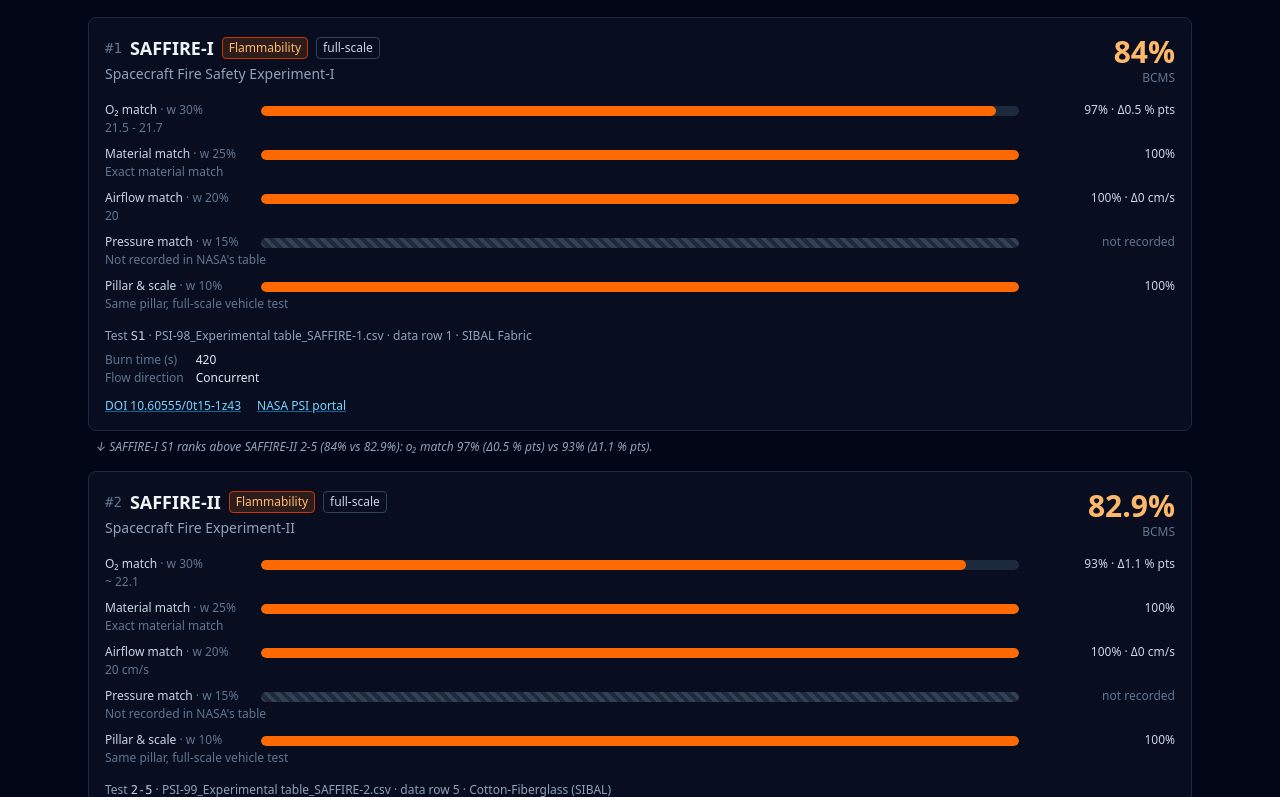
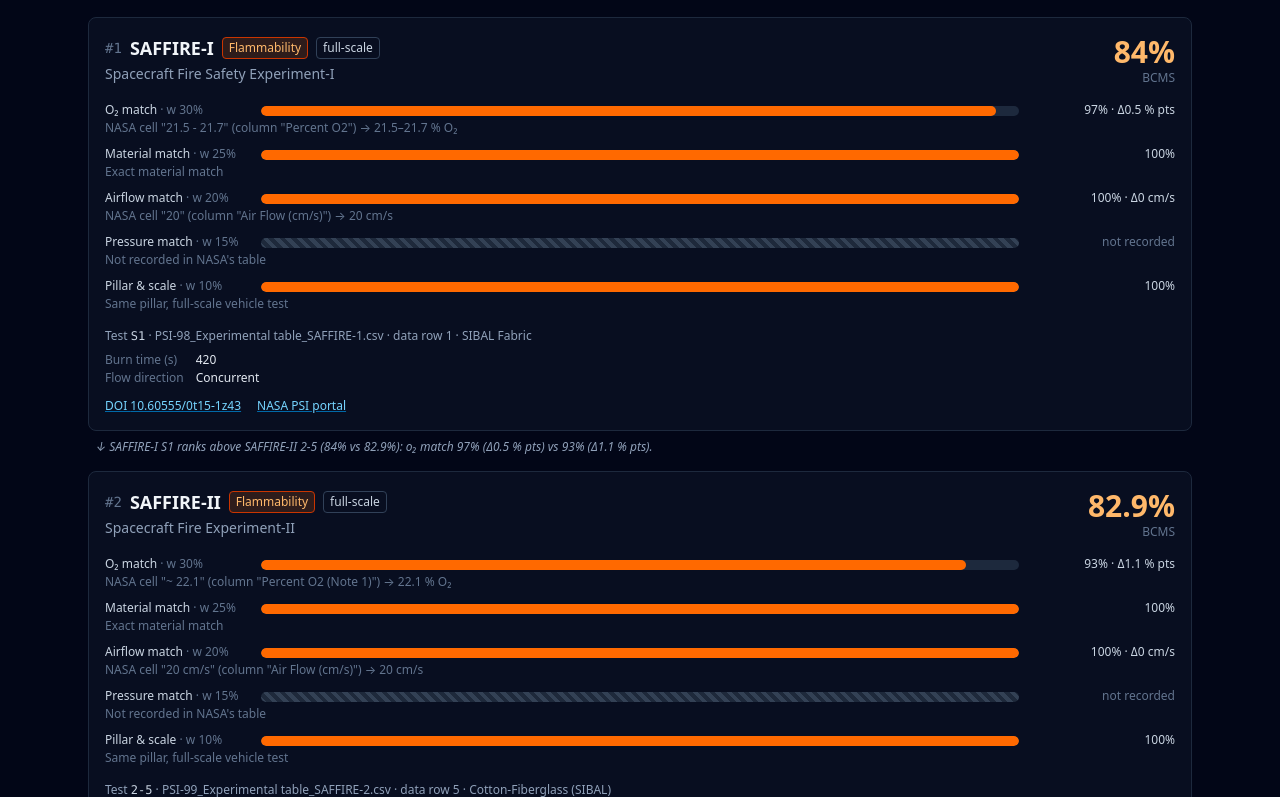
Before and after one commit to prattaybanik03/flamebound-flame-in-freefall, a Next.js app in the folder web/: page / in a window 1280 px wide. Shown: the part 2363-3160 px from the top of the page. Built offline with nearby package versions, Linux system fonts and the light colour scheme.

Commit message:
Show NASA cell units beside converted values; verdict on flammability only; map headroom

```diff
--- a/web/src/components/PyroVector.tsx
+++ b/web/src/components/PyroVector.tsx
@@ -130,7 +130,8 @@ export default function PyroVector() {
           )}
           <Headline best={best} target={target} />
           <RegimeMap bundle={bundle} target={target} highlight={highlight} />
-          {verdict && <VerdictCard verdict={verdict} />}
+          {/* The 1 g screening question is about NASA-STD-6001 flammability, so the card shows on Flammability only. */}
+          {verdict && target.pillar === "flammability" && <VerdictCard verdict={verdict} />}
           <section aria-label="Ranked NASA records" className="flex flex-col gap-4">
             <h2 className="text-lg font-semibold capitalize text-slate-100">{target.pillar} matches</h2>
             {activeCards.length === 0 && (
--- a/web/src/components/RegimeMap.tsx
+++ b/web/src/components/RegimeMap.tsx
@@ -85,7 +85,7 @@ export default function RegimeMap({
   const dataXMax = pts.reduce((m, p) => (p.x === null ? m : Math.max(m, p.xr?.[1] ?? p.x)), 0);
   const dataYMax = pts.reduce((m, p) => Math.max(m, p.yr?.[1] ?? p.y), 0);
   const xMax = flam ? 50 : Math.ceil(Math.max(320, dataXMax, target.pressureKPa) / 50) * 50;
-  const yMin = 10, yMax = Math.min(100, Math.ceil(Math.max(45, dataYMax, target.o2Pct + 5) / 5) * 5);
+  const yMin = 10, yMax = Math.min(100, Math.ceil(Math.max(45, dataYMax + 3, target.o2Pct + 5) / 5) * 5);
   const X = (v: number) => L + (Math.min(v, xMax) / xMax) * (W - L - R);
   const Y = (v: number) => T + (1 - (Math.min(Math.max(v, yMin), yMax) - yMin) / (yMax - yMin)) * (H - T - B);
   const xStep = flam ? 10 : xMax > 350 ? 100 : 50;
--- a/web/src/components/ResultCard.tsx
+++ b/web/src/components/ResultCard.tsx
@@ -2,6 +2,7 @@
 // Result card (BUILD_PLAN A4). Every number shown is either a NASA raw cell (verbatim)
 // or a computed BCMS quantity. NASA values are never rounded; the raw cell is shown.
 import type { Component, Scored } from "@/lib/bcms";
+import type { Condition } from "@/lib/types";
 import { DIM_LABEL, fmt, whyAbove } from "@/lib/explain";
 
 const UNIT: Partial<Record<Component["dim"], string>> = { o2: "% pts", flow: "cm/s", pressure: "kPa" };
@@ -19,7 +20,26 @@ export function rowLabel(row: number) {
 }
 export const ROW_TITLE = "1-based data row in NASA's CSV, header row excluded";
 
-function Bar({ c }: { c: Component }) {
+const CANON_UNIT: Partial<Record<Component["dim"], string>> = { o2: "% O₂", flow: "cm/s", pressure: "kPa" };
+
+/** Canonical value(s) a NASA cell was converted to, for display beside the verbatim cell. */
+function canonical(cond: Condition, dim: Component["dim"]): string | null {
+  const u = CANON_UNIT[dim];
+  if (!u) return null;
+  if (cond.levels.length) return `${cond.levels.map((v) => fmt(v)).join(", ")} ${u}`;
+  if (cond.min === null || cond.max === null) return null;
+  return cond.min === cond.max ? `${fmt(cond.min)} ${u}` : `${fmt(cond.min)}–${fmt(cond.max)} ${u}`;
+}
+
+/** "NASA cell "0.21" (column "XO2") → 21 % O₂" so a converted delta is never shown beside a unitless raw value. */
+function basisText(c: Component, cond?: Condition): string {
+  if (c.score === null || !cond || !c.raw) return c.basis;
+  const canon = canonical(cond, c.dim);
+  const col = c.col ? ` (column "${c.col}")` : "";
+  return `NASA cell "${c.raw}"${col}${canon ? ` → ${canon}` : ""}`;
+}
+
+function Bar({ c, cond }: { c: Component; cond?: Condition }) {
   const recorded = c.score !== null;
   const pct = recorded ? Math.round(c.score! * 100) : 0;
   const unit = UNIT[c.dim];
@@ -40,7 +60,7 @@ function Bar({ c }: { c: Component }) {
         {recorded ? `${pct}%` : <span className="text-slate-500">not recorded</span>}
         {recorded && c.delta !== null && unit ? ` · Δ${fmt(c.delta)} ${unit}` : ""}
       </span>
-      <span className="col-start-2 text-xs text-slate-500 sm:col-span-2">{c.basis}</span>
+      <span className="col-start-2 text-xs text-slate-500 sm:col-span-2">{basisText(c, cond)}</span>
     </li>
   );
 }
@@ -84,7 +104,7 @@ export default function ResultCard({ scored, rank, next }: { scored: Scored; ran
 
         <ul className="mt-4 space-y-2.5" aria-label="Score breakdown">
           {scored.components.map((c) => (
-            <Bar key={c.dim} c={c} />
+            <Bar key={c.dim} c={c} cond={c.dim === "o2" || c.dim === "flow" || c.dim === "pressure" ? r[c.dim] : undefined} />
           ))}
         </ul>
 
```
